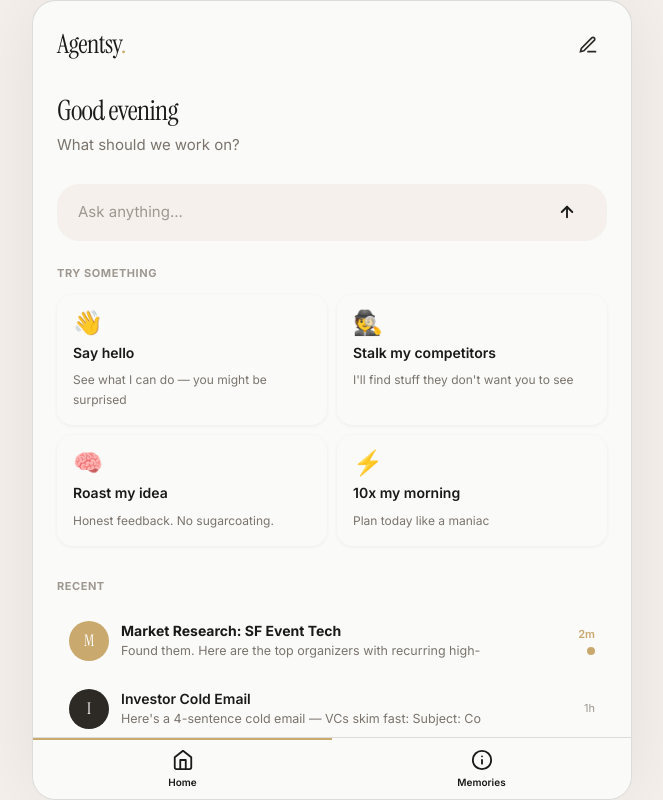
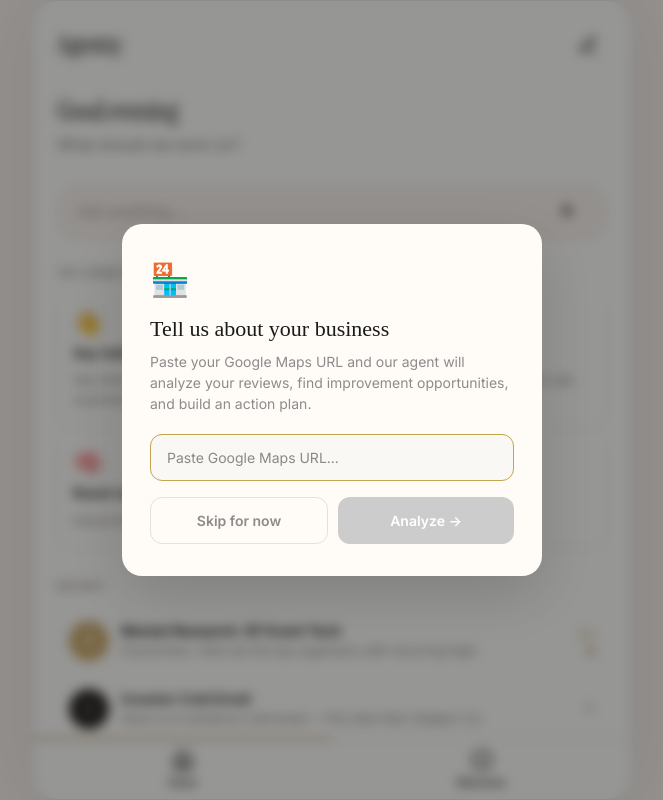
Before and after one commit to babdulhakim2/agntsy, a Next.js app in the folder webapp/: page /home in a window 1280 px wide. Shown: the whole page, without its empty margins (308-971 px from the left). Built offline with nearby package versions, Linux system fonts and the light colour scheme.

Commit message:
feat: onboarding modal + agent loading overlay (preserves original UI)

```diff
--- a/webapp/app/home/page.tsx
+++ b/webapp/app/home/page.tsx
@@ -1,6 +1,6 @@
 'use client'
 
-import { useState, useCallback } from 'react'
+import { useState, useCallback, useEffect } from 'react'
 import { THREADS, MEMORIES, type Thread, type Memory } from '@/lib/mockData'
 import { AppShell } from '@/components/AppShell'
 import { BottomNav } from '@/components/BottomNav'
@@ -9,10 +9,146 @@
 import { ChatOverlay } from '@/components/ChatOverlay'
 import { BottomSheet } from '@/components/BottomSheet'
 
+const AGENT_STEPS = [
+  { msg: 'Launching browser agent...', icon: '🔌' },
+  { msg: 'Opening Google Maps...', icon: '🗺️' },
+  { msg: 'Scraping reviews...', icon: '⭐' },
+  { msg: 'Reading customer feedback...', icon: '📖' },
+  { msg: 'Generating improvement tasks...', icon: '🧠' },
+  { msg: 'Building eval harnesses...', icon: '📊' },
+]
+
+function OnboardingModal({ onSubmit, onClose }: { onSubmit: (url: string) => void; onClose: () => void }) {
+  const [url, setUrl] = useState('')
+  return (
+    <div style={{ position: 'fixed', inset: 0, zIndex: 100, display: 'flex', alignItems: 'center', justifyContent: 'center', background: 'rgba(0,0,0,0.4)', backdropFilter: 'blur(6px)' }}>
+      <div style={{ background: '#FFFCF7', borderRadius: 20, padding: '32px 28px', maxWidth: 420, width: '90%', boxShadow: '0 20px 60px rgba(0,0,0,0.15)' }}>
+        <div style={{ fontSize: 32, marginBottom: 8 }}>🏪</div>
+        <h2 style={{ fontFamily: 'serif', fontSize: 22, color: '#1A1A1A', marginBottom: 6 }}>Tell us about your business</h2>
+        <p style={{ fontSize: 14, color: '#8C8C8C', marginBottom: 20, lineHeight: 1.5 }}>
+          Paste your Google Maps URL and our agent will analyze your reviews, find improvement opportunities, and build an action plan.
+        </p>
+        <input
+          type="text"
+          placeholder="Paste Google Maps URL..."
+          value={url}
+          onChange={e => setUrl(e.target.value)}
+          style={{
+            width: '100%', padding: '12px 16px', fontSize: 14, borderRadius: 12,
+            border: '1.5px solid #E5E0D8', background: '#FAF8F4', outline: 'none',
+            boxSizing: 'border-box', marginBottom: 16,
+          }}
+          onFocus={e => { e.target.style.borderColor = '#C5A44E' }}
+          onBlur={e => { e.target.style.borderColor = '#E5E0D8' }}
+          autoFocus
+        />
+        <div style={{ display: 'flex', gap: 10 }}>
+          <button
+            onClick={onClose}
+            style={{
+              flex: 1, padding: '12px 0', fontSize: 14, fontWeight: 600, borderRadius: 12,
+              border: '1.5px solid #E5E0D8', background: 'transparent', color: '#8C8C8C', cursor: 'pointer',
+            }}
+          >
+            Skip for now
+          </button>
+          <button
+            onClick={() => url.trim() && onSubmit(url.trim())}
+            disabled={!url.trim()}
+            style={{
+              flex: 1, padding: '12px 0', fontSize: 14, fontWeight: 600, borderRadius: 12,
+              border: 'none', background: url.trim() ? '#1A1A1A' : '#CCC', color: '#FFF', cursor: url.trim() ? 'pointer' : 'default',
+            }}
+          >
+            Analyze →
+          </button>
+        </div>
+      </div>
+    </div>
+  )
+}
+
+function AgentLoadingOverlay({ step }: { step: number }) {
+  return (
+    <div style={{ position: 'fixed', inset: 0, zIndex: 100, display: 'flex', alignItems: 'center', justifyContent: 'center', background: 'rgba(0,0,0,0.4)', backdropFilter: 'blur(6px)' }}>
+      <div style={{ background: '#FFFCF7', borderRadius: 20, padding: '32px 28px', maxWidth: 380, width: '90%', boxShadow: '0 20px 60px rgba(0,0,0,0.15)' }}>
+        <h2 style={{ fontFamily: 'serif', fontSize: 20, color: '#1A1A1A', marginBottom: 20 }}>Agent is working...</h2>
+        <div style={{ display: 'flex', flexDirection: 'column', gap: 12 }}>
+          {AGENT_STEPS.map((s, i) => (
+            <div key={i} style={{ display: 'flex', alignItems: 'center', gap: 10, opacity: i <= step ? 1 : 0.3, transition: 'opacity 0.3s' }}>
+              <span style={{ fontSize: 18, width: 28, textAlign: 'center' }}>
+                {i < step ? '✅' : i === step ? s.icon : '○'}
+              </span>
+              <span style={{
+                fontSize: 14, color: i <= step ? '#1A1A1A' : '#BCBCBC',
+                fontWeight: i === step ? 600 : 400,
+              }}>
+                {s.msg}
+              </span>
+              {i === step && (
+                <span style={{ marginLeft: 'auto', width: 16, height: 16, border: '2px solid #C5A44E', borderTopColor: 'transparent', borderRadius: '50%', animation: 'spin 0.8s linear infinite' }} />
+              )}
+            </div>
+          ))}
+        </div>
+        <style>{`@keyframes spin { to { transform: rotate(360deg); } }`}</style>
+      </div>
+    </div>
+  )
+}
+
 export default function Page() {
   const [tab, setTab] = useState<'home' | 'memories'>('home')
   const [threads, setThreads] = useState<Thread[]>(THREADS)
   const [memories, setMemories] = useState<Memory[]>(MEMORIES)
+
+  // Onboarding + agent state
+  const [showOnboarding, setShowOnboarding] = useState(false)
+  const [agentStep, setAgentStep] = useState(-1)
+  const [agentRunning, setAgentRunning] = useState(false)
+
+  useEffect(() => {
+    // Show onboarding on first visit
+    if (typeof window !== 'undefined' && !localStorage.getItem('agentsy_business')) {
+      const timer = setTimeout(() => setShowOnboarding(true), 600)
+      return () => clearTimeout(timer)
+    }
+  }, [])
+
+  const runAgent = useCallback(async (url: string) => {
+    setShowOnboarding(false)
+    setAgentRunning(true)
+    setAgentStep(0)
+
+    // Animate through steps while API runs
+    const stepInterval = setInterval(() => {
+      setAgentStep(prev => {
+        if (prev < AGENT_STEPS.length - 1) return prev + 1
+        return prev
+      })
+    }, 8000)
+
+    try {
+      const res = await fetch('/api/agent', {
+        method: 'POST',
+        headers: { 'Content-Type': 'application/json' },
+        body: JSON.stringify({ url }),
+      })
+      const data = await res.json()
+      if (data.profile) {
+        localStorage.setItem('agentsy_business', JSON.stringify(data.profile))
+        // Jump to final step
+        setAgentStep(AGENT_STEPS.length - 1)
+        await new Promise(r => setTimeout(r, 1000))
+      }
+    } catch (err) {
+      console.error('Agent failed:', err)
+    } finally {
+      clearInterval(stepInterval)
+      setAgentRunning(false)
+      setAgentStep(-1)
+    }
+  }, [])
   const [chatOpen, setChatOpen] = useState(false)
   const [activeThread, setActiveThread] = useState<Thread | null>(null)
   const [initialPrompt, setInitialPrompt] = useState<string | null>(null)
@@ -80,6 +216,15 @@
       />
 
       <BottomSheet memory={sheetMemory} onClose={() => setSheetMemory(null)} onDelete={deleteMemory} />
+
+      {showOnboarding && (
+        <OnboardingModal
+          onSubmit={runAgent}
+          onClose={() => { setShowOnboarding(false); localStorage.setItem('agentsy_business', '{}') }}
+        />
+      )}
+
+      {agentRunning && <AgentLoadingOverlay step={agentStep} />}
     </AppShell>
   )
 }
```
